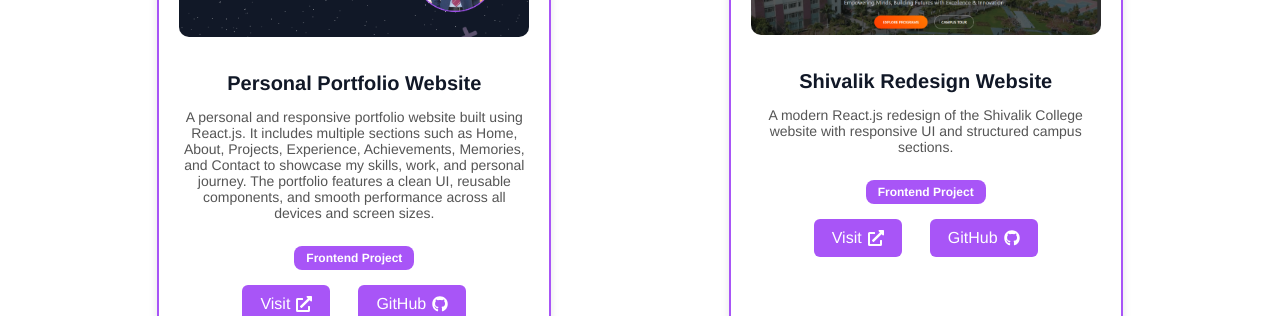
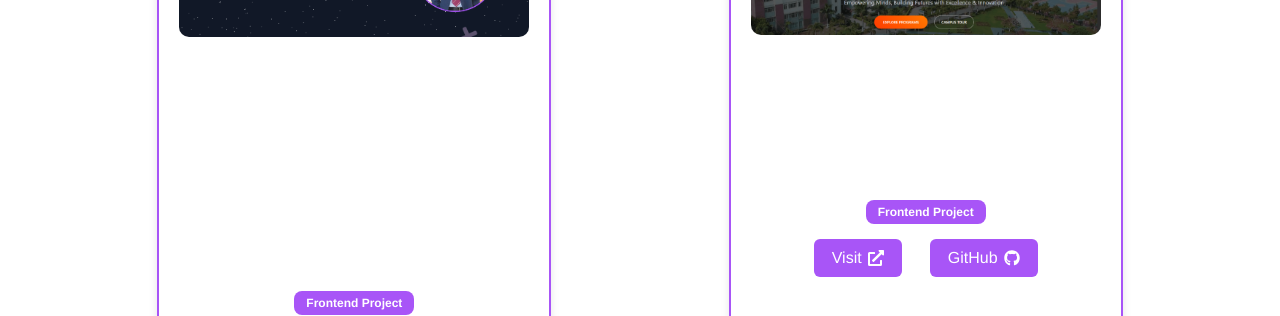
Before and after one commit to sauravverma810/saurav-portfolio, a React (Create React App) app in the folder with-saurav/: page /projects in a window 1280 px wide. Shown: the part 317-633 px from the top of the page. Built offline with nearby package versions, Linux system fonts and the light colour scheme; the HTML template or start-up script is replaced by a standard one.

Commit message:
Updated project CSS and UI

```diff
--- a/with-saurav/src/Css/Project.css
+++ b/with-saurav/src/Css/Project.css
@@ -60,12 +60,16 @@
 .projectinfo h3 {
   margin-bottom: 10px;
   font-size: 20px;
+  color: #ffffff;
 }
+
+/* UPDATED PARAGRAPH COLOR */
 
 .projectinfo p {
   font-size: 14px;
   margin-bottom: 10px;
-  color: #555;
+  color: #ffffff;
+  line-height: 1.6;
 }
 
 /* Project Type Badge */
```
